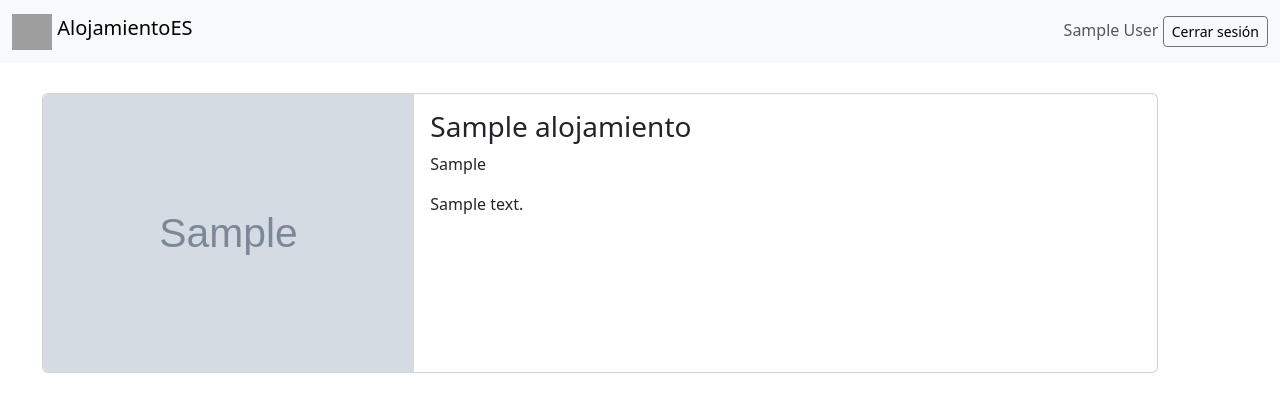
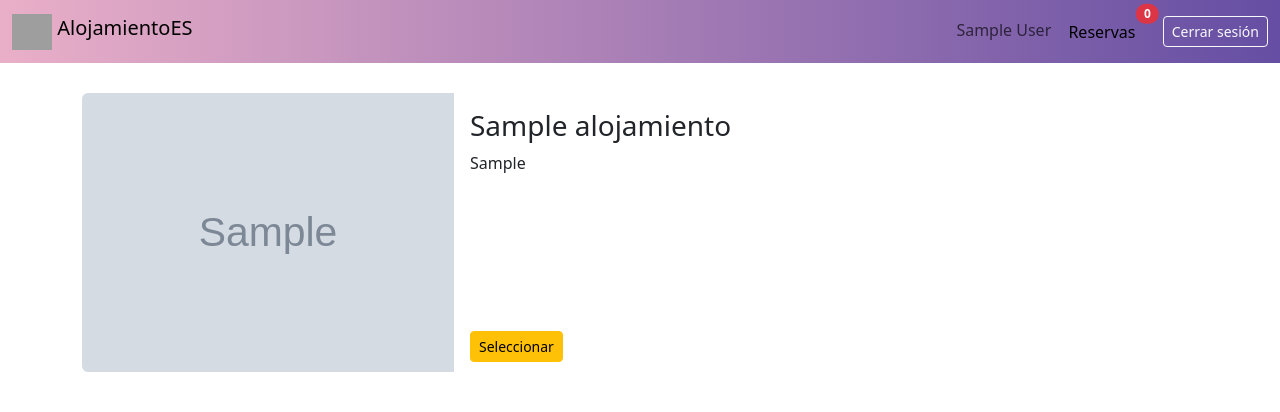
Before and after one commit to Tec-Mirna/Alojamientos, a PHP site: page /home.php in a window 1280 px wide. Shown: the top 412 px of the page. Run offline with PHP 8.4, Linux system fonts and the light colour scheme; the visitor is signed in with stand-in values (Sample User, id 1); tables that the repository leaves empty or names only in its code hold one stand-in row (values such as "Sample post"); grey boxes marked "Sample" are stand-in pictures; grey boxes are pictures that could not be loaded.

Commit message:
Actualización de diseño :sparkles:

```diff
--- a/home.php
+++ b/home.php
@@ -12,8 +12,18 @@
     <script src="https://cdn.jsdelivr.net/npm/bootstrap@5.3.3/dist/js/bootstrap.bundle.min.js" integrity="sha384-YvpcrYf0tY3lHB60NNkmXc5s9fDVZLESaAA55NDzOxhy9GkcIdslK1eN7N6jIeHz" crossorigin="anonymous"></script>
  <style>
   .container{
-    margin: 30px;
+    margin-top: 30px;
   }
+  .nav-col{
+    background: #654ea3;  /* fallback for old browsers */
+background: -webkit-linear-gradient(to right, #eaafc8, #654ea3);  /* Chrome 10-25, Safari 5.1-6 */
+background: linear-gradient(to right, #eaafc8, #654ea3); /* W3C, IE 10+/ Edge, Firefox 16+, Chrome 26+, Opera 12+, Safari 7+ */
+
+  }
+  .cards{
+    border: white;
+  }
+
  </style>
 </head>
 <body>
@@ -21,29 +31,43 @@
 <!-- Navbar -->
 <?php
 session_start();  /* Inicia la sesión y permite acceder a la variable */
+
+
+// Verificar si 'reservations' está definida y es un array, si no inicializarla como un array vacío
+if (!isset($_SESSION['reservations']) || !is_array($_SESSION['reservations'])) {
+  $_SESSION['reservations'] = [];
+}
 ?>
-<nav class="navbar bg-body-tertiary">
+
+
+<nav class="navbar nav-col">
   <div class="container-fluid">
-    <a class="navbar-brand" href="#">
+    <a class="navbar-brand" >
       <img src="https://cdn-icons-png.flaticon.com/512/7602/7602952.png" alt="Logo" width="40" height="36" class="d-inline-block align-text-top">
       AlojamientoES
     </a>
     <div class="ml-auto">
       <?php if(isset($_SESSION['nombre_completo'])): ?> <!-- Verifica si existe la variable  -->
-        <span class="navbar-text">  <?php echo $_SESSION['nombre_completo']; ?><!-- Mostrar el nombre del usuario en base de datos -->
-        <a href="logout.php" class="btn btn-outline-secondary btn-sm">Cerrar sesión</a>
+        <span class="navbar-text ">  <?php echo $_SESSION['nombre_completo']; ?><!-- Mostrar el nombre del usuario de base de datos -->
+        <a  href="reservations.php" class="btn position-relative" style="margin-right: 10px;" >Reservas
+
+            <span class="position-absolute top-0 start-100 translate-middle badge rounded-pill bg-danger">
+                  <?php echo count($_SESSION['reservations']); ?> <!-- Contador -->
+            </span>
+         </a>
+      </span>
+        <a href="logout.php" class="btn btn-outline-light btn-sm">Cerrar sesión</a>
       <?php endif; ?> <!-- Si no inicia sesión y no existe la variable de sesión llamada nombre_completo, el bloque no se ejecuta y no se muestra  -->
     </div>
   </div>
 </nav>
 
 
-
-
 </body>
 </html>
 
 <?php
+
 require_once './database.php';
 
 
@@ -52,18 +76,24 @@ $result = $conn->query($sql);
 
 while ($row = $result->fetch_assoc()) {
   echo "<div class='container'>";
-    echo "<div class='card mb-3' style='max-width: 418rem;'>";
+  echo "<div class='card mb-3 cards' style='max-width: 418rem;'>";
   echo "<div class='row g-0'>";
 
   echo " <div class='col-md-4'>";
-    echo "<img src='{$row['imagen']}' alt='Imagen'  class='img-fluid rounded-start'>"; // Imagen
+  echo "<img src='{$row['imagen']}' alt='Imagen'  class='img-fluid rounded-start'>";
   echo "</div>";
 
   echo "<div class='col-md-8'>";
-    echo "<div class='card-body'>";
+  echo "<div class='card-body' >";
   echo "<h3 class='card-title'>{$row['nombre']}</h3>";
   echo "<p class='card-text'>{$row['ubicacion']}</p>";
-    echo "<p class='card-text'>{$row['descripcion']}</p>";
+
+  echo "<form method='POST' action='reservations.php'>";
+  echo "<input type='hidden' name='nombre' value='{$row['nombre']}'>";
+  echo "<input type='hidden' name='ubicacion' value='{$row['ubicacion']}'>";
+  echo "<input type='hidden' name='imagen' value='{$row['imagen']}'>";
+  echo "<button type='submit' class='btn btn-warning btn-sm' style='position: absolute; bottom: 10px;'>Seleccionar</button>";
+  echo "</form>";
   echo "</div>";
   echo "</div>";
   echo "</div>";
--- a/register.php
+++ b/register.php
@@ -41,6 +41,7 @@ if ($_SERVER["REQUEST_METHOD"] == "POST") {
     <style>
 
             @import url('https://fonts.googleapis.com/css?family=Muli&display=swap');
+
       * {
            box-sizing: border-box;
        }
@@ -164,7 +165,7 @@ body {
             <label>Password</label>
         </div>
 
-        <input type="submit" value="Register"><br><br>
+        <input type="submit" value="Register" class="btn"><br><br>
 
        <a href="login.php"> I have an account</a>
 
--- a/reservations.php
+++ b/reservations.php
@@ -47,7 +47,7 @@ if ($_SERVER['REQUEST_METHOD'] == 'POST') {
         }
 
         .container{
-            margin: 30px;
+            margin-top: 30px;
         }
 
         .cards{
```
Lines whose indentation alone changed are shown as unchanged.
